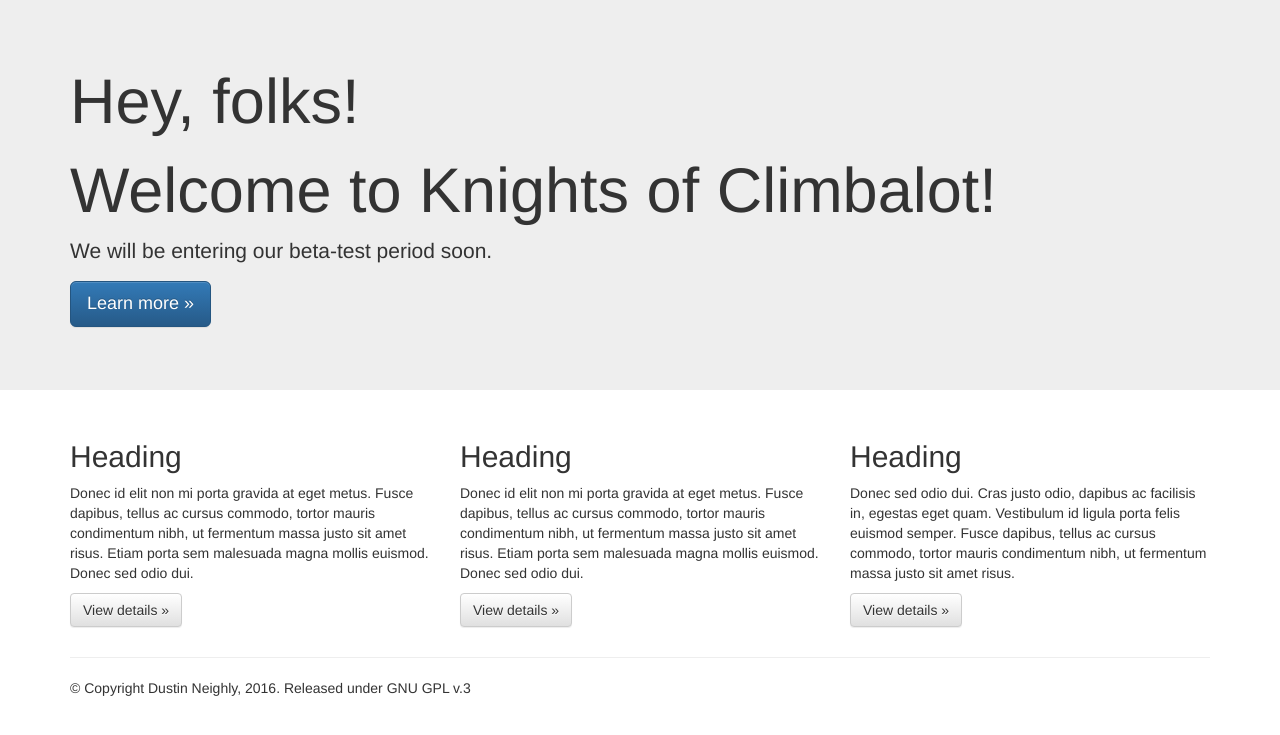
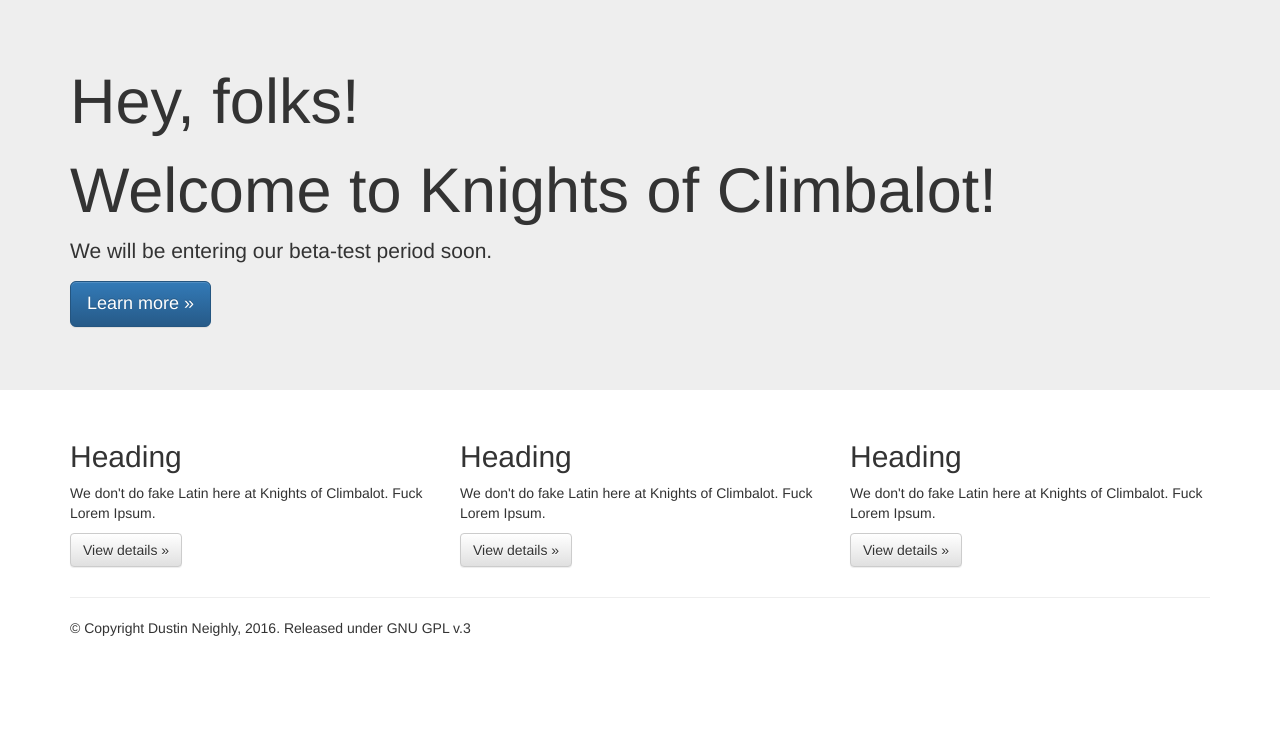
Before and after one commit to neighlyd/Knights_of_Climbalot, a Django app: page / in a window 1280 px wide. Shown: the part 51-786 px from the top of the page. Run offline with Django 3.2, Linux system fonts and the light colour scheme; some libraries are stand-ins or nearby versions.

Commit message:
Fuck Lorem Ipsum.

```diff
--- a/index/templates/index/index.html
+++ b/index/templates/index/index.html
@@ -18,17 +18,17 @@
   <div class="row">
     <div class="col-md-4">
       <h2>Heading</h2>
-      <p>Donec id elit non mi porta gravida at eget metus. Fusce dapibus, tellus ac cursus commodo, tortor mauris condimentum nibh, ut fermentum massa justo sit amet risus. Etiam porta sem malesuada magna mollis euismod. Donec sed odio dui. </p>
+      <p>We don't do fake Latin here at Knights of Climbalot. Fuck Lorem Ipsum. </p>
       <p><a class="btn btn-default" href="#" role="button">View details &raquo;</a></p>
     </div>
     <div class="col-md-4">
       <h2>Heading</h2>
-      <p>Donec id elit non mi porta gravida at eget metus. Fusce dapibus, tellus ac cursus commodo, tortor mauris condimentum nibh, ut fermentum massa justo sit amet risus. Etiam porta sem malesuada magna mollis euismod. Donec sed odio dui. </p>
+      <p>We don't do fake Latin here at Knights of Climbalot. Fuck Lorem Ipsum. </p>
       <p><a class="btn btn-default" href="#" role="button">View details &raquo;</a></p>
    </div>
     <div class="col-md-4">
       <h2>Heading</h2>
-      <p>Donec sed odio dui. Cras justo odio, dapibus ac facilisis in, egestas eget quam. Vestibulum id ligula porta felis euismod semper. Fusce dapibus, tellus ac cursus commodo, tortor mauris condimentum nibh, ut fermentum massa justo sit amet risus.</p>
+      <p>We don't do fake Latin here at Knights of Climbalot. Fuck Lorem Ipsum.</p>
       <p><a class="btn btn-default" href="#" role="button">View details &raquo;</a></p>
     </div>
   </div>
```
